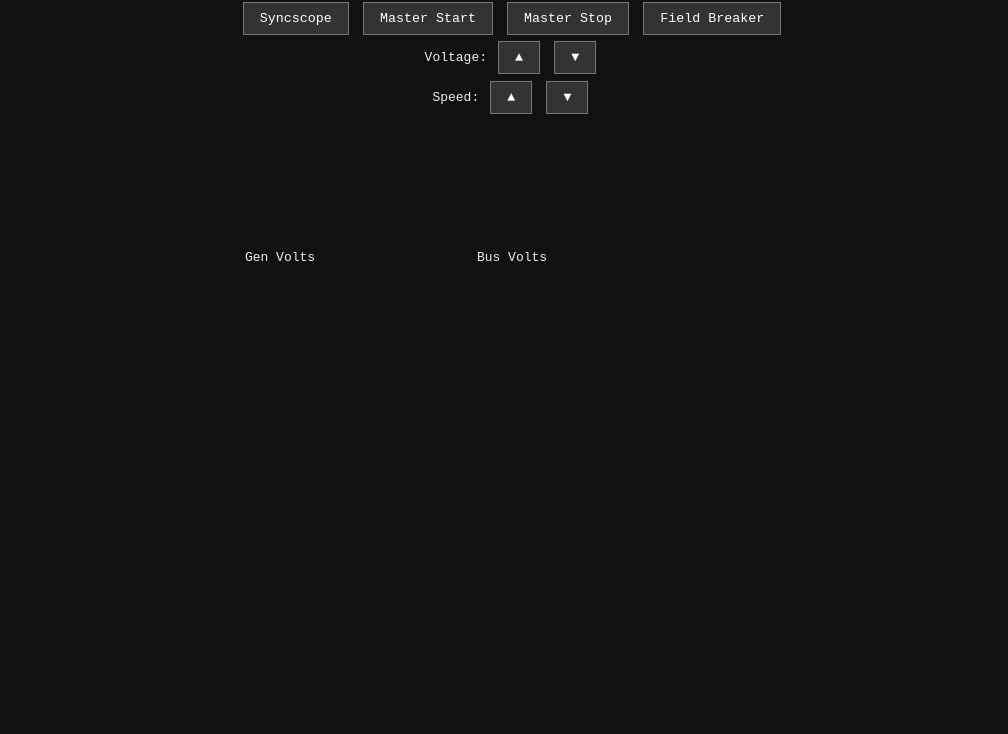
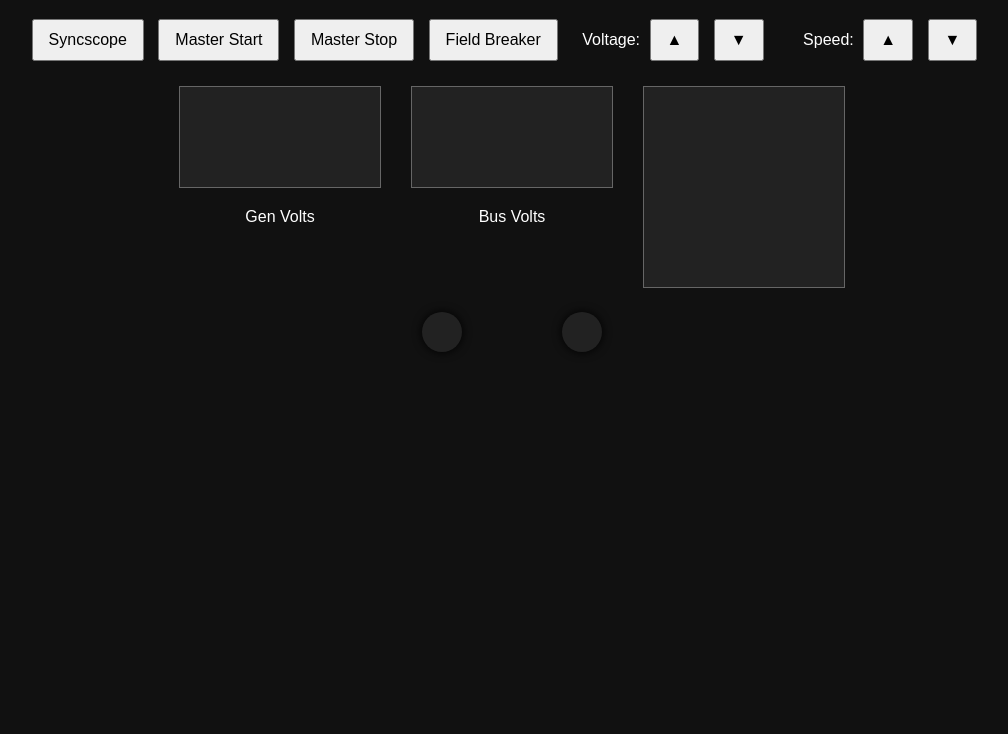
Before and after one commit to jonrack77/Sync-Scope, a plain HTML site: page index.html in a window 1280 px wide. Shown: the part 66-800 px from the top of the page, without its empty margins (128-1136 px from the left). Drawn offline with Linux system fonts and the light colour scheme.

Commit message:
Update style.css

```diff
--- a/style.css
+++ b/style.css
@@ -1,68 +1,48 @@
 body {
+  font-family: sans-serif;
   background: #111;
-  color: #eee;
-  font-family: monospace;
+  color: white;
   text-align: center;
+}
+
+.controls {
+  margin: 10px;
+}
+
+button {
+  margin: 5px;
+  padding: 10px 15px;
+  font-size: 16px;
+}
+
+.adjust {
+  display: inline-block;
+  margin: 0 15px;
 }
 
 .gauges {
   display: flex;
   justify-content: center;
-  gap: 2rem;
-  margin-bottom: 1rem;
+  gap: 30px;
+  margin: 20px 0;
 }
 
-.gauge-display {
-  font-size: 1.5rem;
+.gauge canvas {
   background: #222;
-  padding: 0.5rem 1rem;
-  border: 2px solid #444;
-  display: inline-block;
-  margin-top: 0.3rem;
-}
-
-#synchroscope {
-  background: black;
-  border: 2px solid #ccc;
-  margin: 1rem auto;
+  border: 1px solid #666;
 }
 
 .sync-lights {
   display: flex;
   justify-content: center;
-  gap: 2rem;
-  margin: 1rem;
+  gap: 100px;
+  margin: 20px 0;
 }
 
-.sync-light {
-  width: 30px;
-  height: 30px;
+.light {
+  width: 40px;
+  height: 40px;
   border-radius: 50%;
   background: #222;
   box-shadow: 0 0 10px #000;
 }
-
-.frequencies {
-  margin: 1rem;
-}
-
-.controls {
-  margin: 1rem;
-}
-
-button {
-  background: #333;
-  color: white;
-  border: 1px solid #777;
-  padding: 0.5rem 1rem;
-  margin: 0.2rem;
-  font-family: monospace;
-}
-
-#waveform {
-  width: 800px;
-  height: 200px;
-  background: black;
-  display: block;
-  margin: 1rem auto;
-}
```
